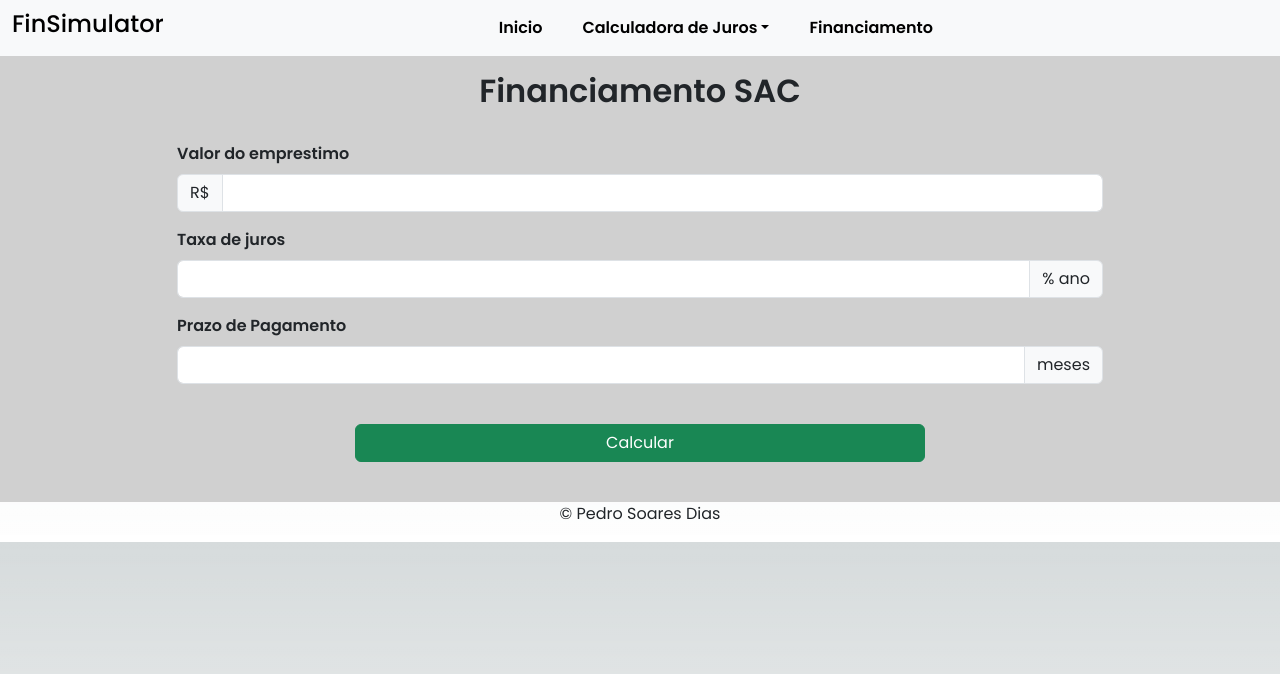
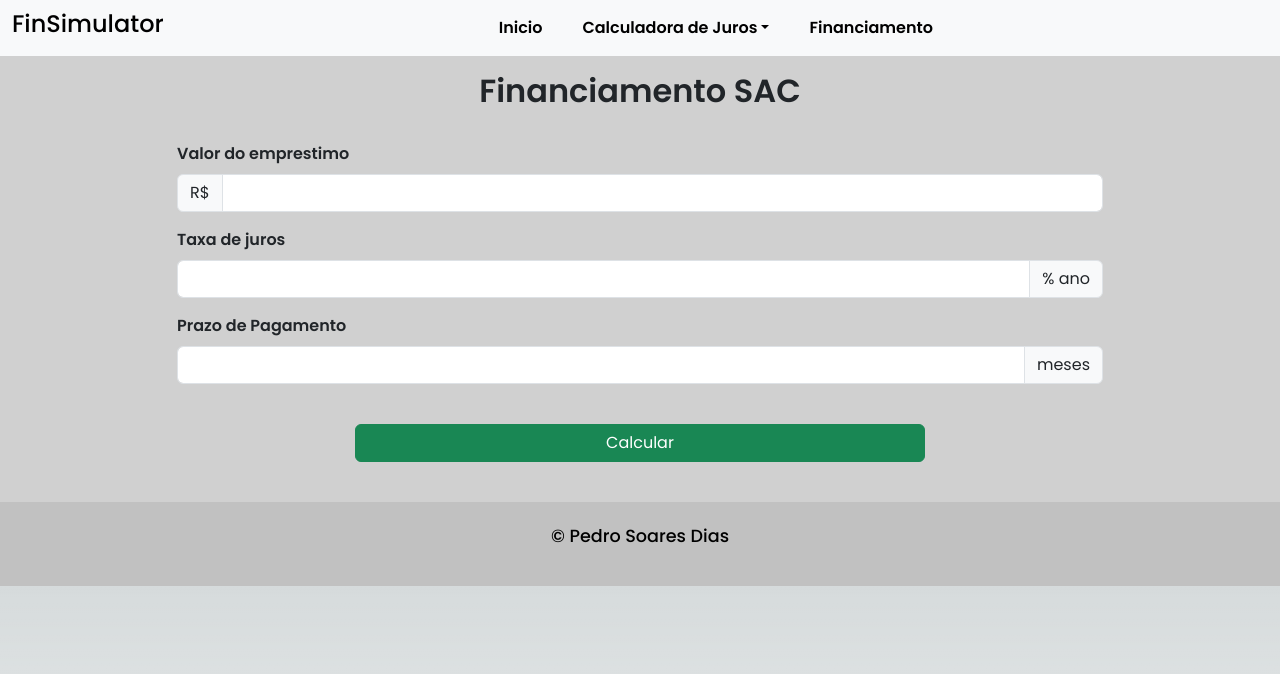
Before and after one commit to PedroSoaresDias/SimuladorFinanceiro, a Next.js app: page /Financiamento in a window 1280 px wide. Shown: the top 674 px of the page. Built offline with nearby package versions, Linux system fonts and the light colour scheme.

Commit message:
Mudando o footer

```diff
--- a/Components/Footer.jsx
+++ b/Components/Footer.jsx
@@ -1,7 +1,7 @@
 export default function Footer() {
   return (
     <footer>
-      <p className="text-center text-dark">
+      <p>
         © {new Date().getFullYear} Pedro Soares Dias
       </p>
     </footer>
--- a/Components/Layout.jsx
+++ b/Components/Layout.jsx
@@ -6,7 +6,7 @@ export default function Layout({ children }) {
     <>
       <Navbar />
       <main>{children}</main>
-      <Footer></Footer>
+      <Footer />
     </>
   );
 }
--- a/src/pages/_app.js
+++ b/src/pages/_app.js
@@ -13,7 +13,7 @@ export default function App({ Component, pageProps }) {
     <>
       <Head>
         <title>Simulador Financeiro</title>
-        <meta name="description" content="Faça uma simulação de investimento como Juros Simples e Compostos, e financiamento tipo SAC" />
+        <meta name="description" content="Faça uma simulação de Juros Simples e Compostos, e financiamento tipo SAC" />
         <meta name="viewport" content="width=device-width, initial-scale=1.0" />
       </Head>
 
--- a/src/styles/globals.css
+++ b/src/styles/globals.css
@@ -65,6 +65,18 @@
 
 .sac h2, .sac label, .sac h4, .sac ul, .sac p{
   font-weight: 600;
+}
+
+footer{
+  background-color: rgb(193, 193, 193);
+  padding: 1.3rem;
+}
+
+footer p{
+  font-weight: 500;
+  font-size: 1.1rem;
+  text-align: center;
+  color: black;
 }
 
 :root {
```
